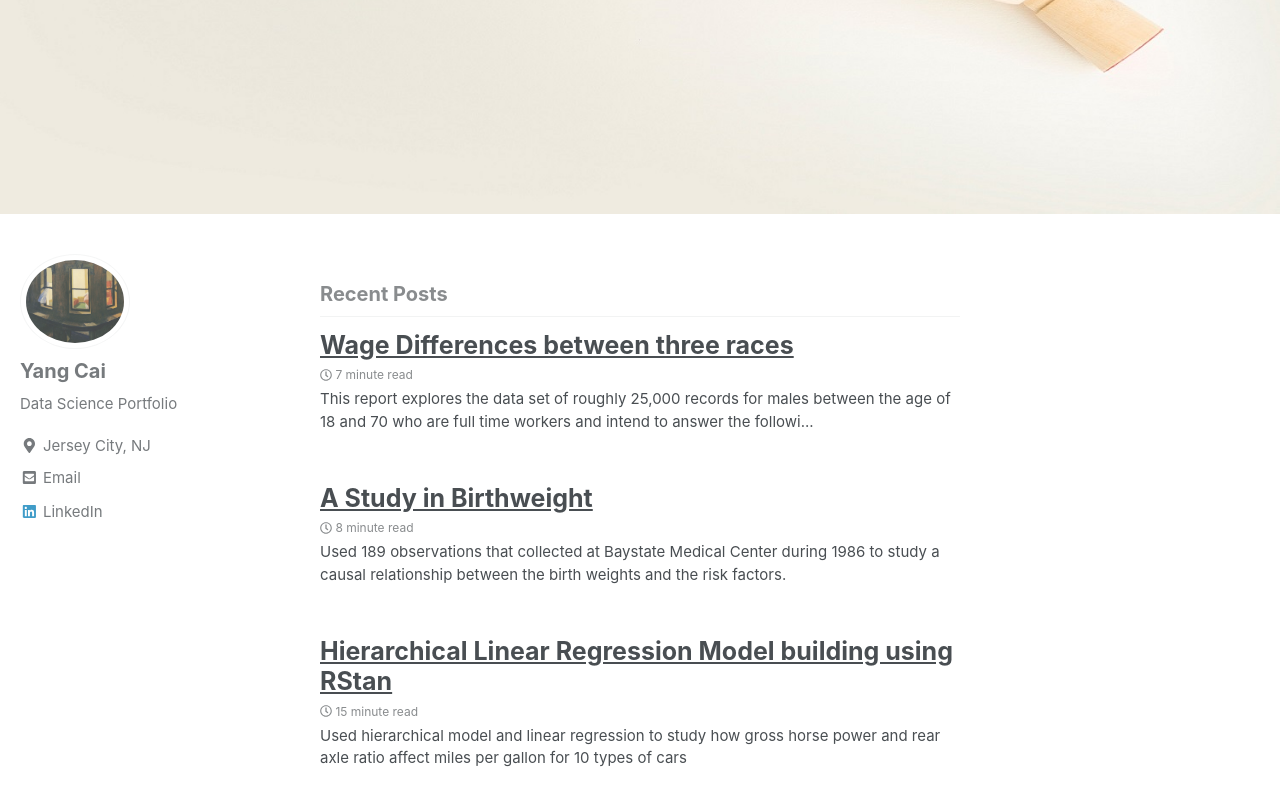
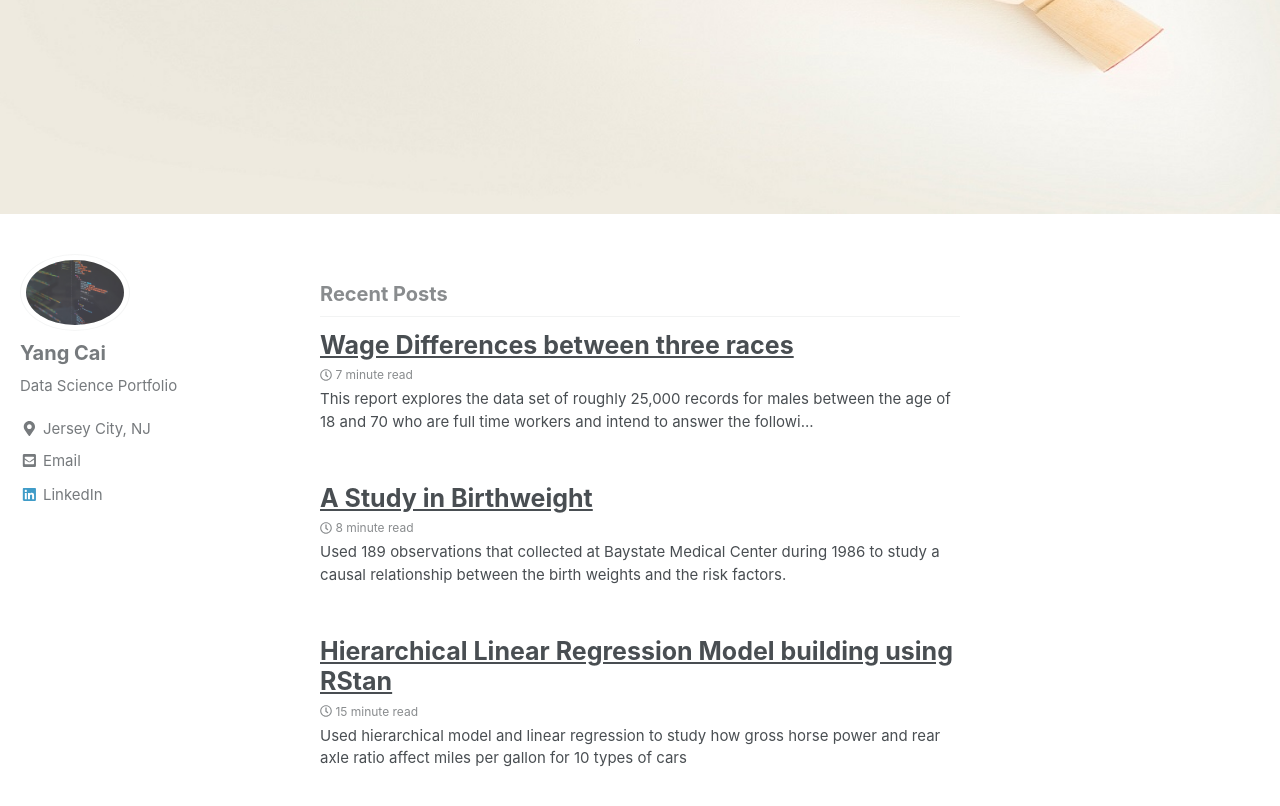
Before and after one commit to ladyissy/ladyissy.github.io, a Jekyll site: the page built from index.html, in a window 1280 px wide and 900 px high, scrolled down 517 px. Shown: the top 806 px of the window. Built offline with Jekyll 4.4.1, drawn with Linux system fonts in a browser that asks for light colours; nearby versions of some CDN libraries; the list of posts is cut into pages by our own code.

Commit message:
commit 76

```diff
--- a/_config.yml
+++ b/_config.yml
@@ -101,7 +101,7 @@
 # Site Author
 author:
   name             : "Yang Cai"
-  avatar           : "/images/nightwindows.jpg" # path of avatar image, e.g. "/assets/images/bio-photo.jpg"
+  avatar           : "/images/data1.jpg" # path of avatar image, e.g. "/assets/images/bio-photo.jpg"
   bio              : "Data Science Portfolio"
   location         : "Jersey City, NJ"
   email            : "yc3404@columbia.edu"
```
Also changed, not shown: images/data1.jpg (added).
